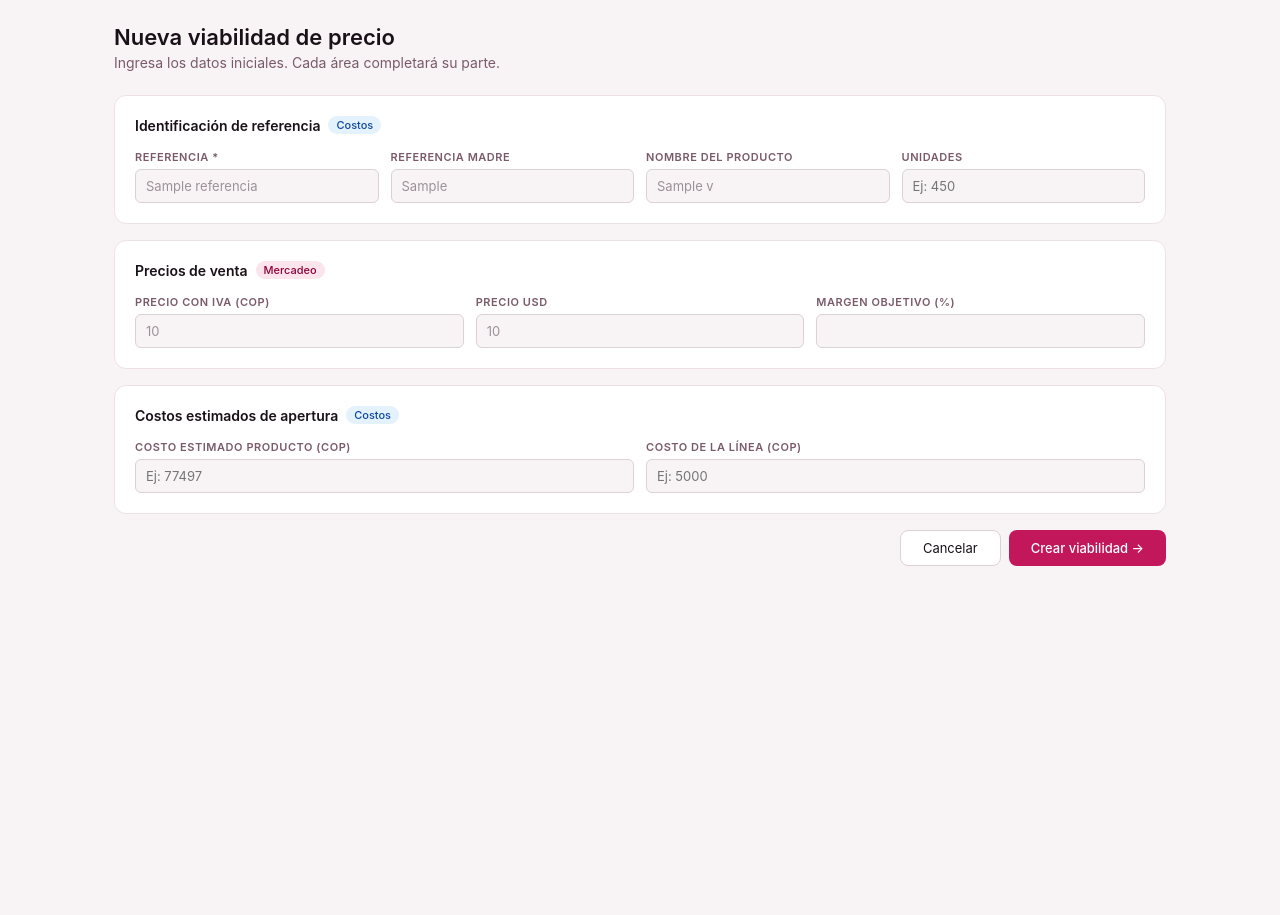
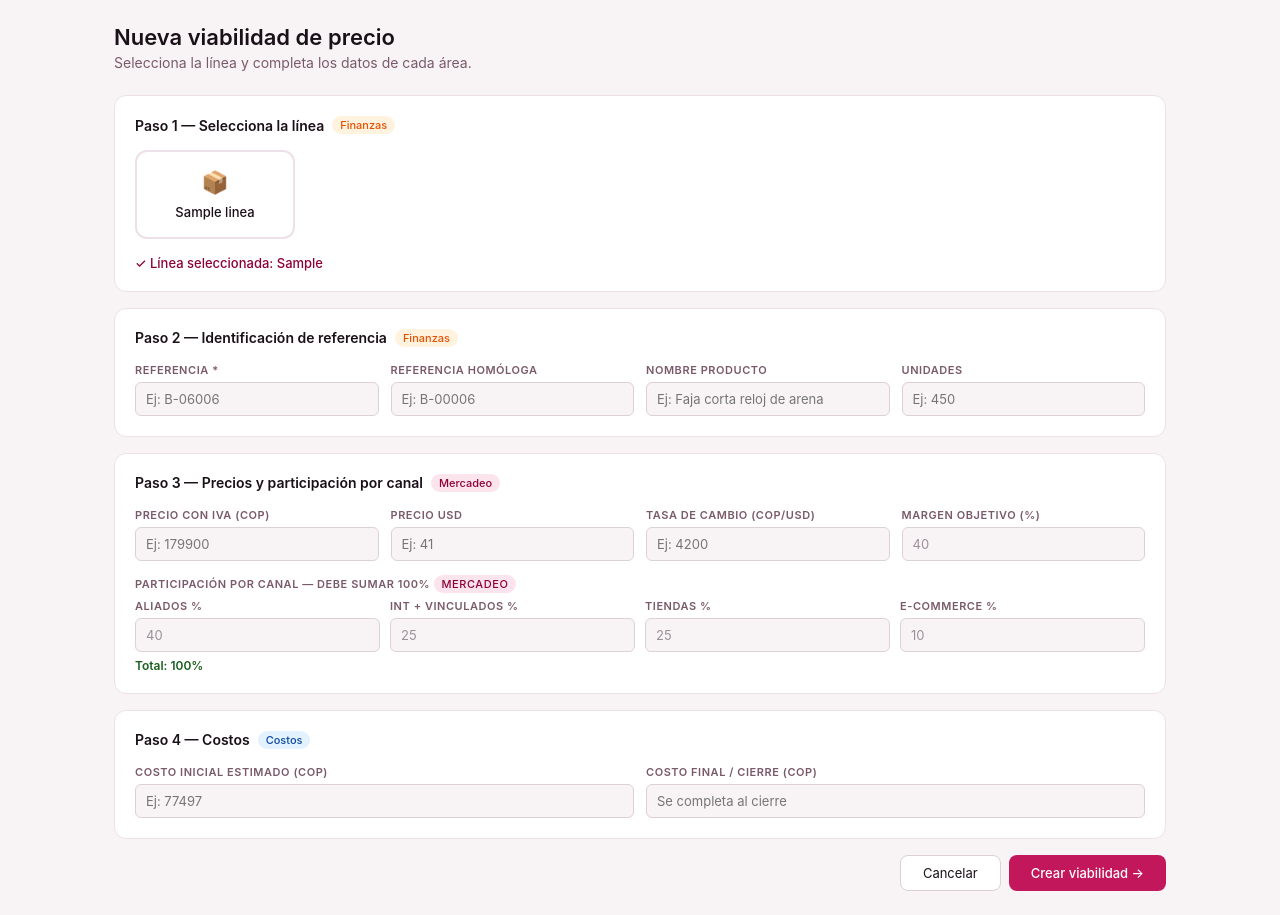
Before and after one commit to cristiandel48-spec/viabilidades, a Flask app: template app/templates/viabilidad_form.html in a window 1280 px wide. Before the commit the page ends 566 px from the top, so only its background shows below. Run offline with Flask 3, Linux system fonts and the light colour scheme; the template is opened without the code that fills it: most values are stand-ins (such as "Sample title", 1, 10 or a date in 2020).

Commit message:
fix: agregar selector de lineas en formulario nueva viabilidad

```diff
--- a/app/templates/viabilidad_form.html
+++ b/app/templates/viabilidad_form.html
@@ -4,71 +4,185 @@
 <div class="container">
   <div class="page-header">
     <h1 class="page-title">Nueva viabilidad de precio</h1>
-    <p class="page-sub">Ingresa los datos iniciales. Cada área completará su parte.</p>
+    <p class="page-sub">Selecciona la línea y completa los datos de cada área.</p>
   </div>
 
-  <form method="POST" action="{{ url_for('main.nueva') }}">
-    <!-- Identificación (Costos) -->
+  <form method="POST" action="{{ url_for('main.nueva') }}" id="frmNueva">
+
+    <!-- PASO 1: Selector de línea -->
     <div class="card">
-      <div class="card-title">Identificación de referencia <span class="rb rb-c">Costos</span></div>
+      <div class="card-title">Paso 1 — Selecciona la línea <span class="rb rb-f">Finanzas</span></div>
+      <div style="display:grid;grid-template-columns:repeat(auto-fill,minmax(160px,1fr));gap:10px;margin-bottom:1rem">
+        {% set iconos = {
+          'Línea Invisible': '👙',
+          'Fajas': '🩱',
+          'Control Flexy®': '💪',
+          'Reloj de Arena®': '⏳',
+          'Lovely': '💕',
+          'Materna': '🤰',
+          'Deportiva': '🏃',
+          'Para Hombres': '👔',
+          'Complementaria': '📦'
+        } %}
+        {% for l in lineas %}
+        <button type="button"
+          onclick="selLinea('{{ l }}')"
+          data-linea="{{ l }}"
+          style="padding:.875rem 1rem;background:{{ '#c2185b' if linea_sel==l else '#fff' }};
+                 border:2px solid {{ '#c2185b' if linea_sel==l else '#ede0e8' }};
+                 border-radius:12px;cursor:pointer;font-family:inherit;font-size:13px;
+                 font-weight:500;color:{{ '#fff' if linea_sel==l else '#1a1118' }};
+                 text-align:center;transition:all .2s;line-height:1.5">
+          <span style="font-size:22px;display:block;margin-bottom:4px">{{ iconos.get(l, '📦') }}</span>
+          {{ l }}
+        </button>
+        {% endfor %}
+      </div>
+      <input type="hidden" name="linea" id="lineaInput" value="{{ linea_sel or '' }}">
+      <div id="lineaSelLabel" style="font-size:13px;color:#8e0038;font-weight:500;{{ 'display:none' if not linea_sel else '' }}">
+        ✓ Línea seleccionada: <span id="lineaNombre">{{ linea_sel or '' }}</span>
+      </div>
+    </div>
+
+    <!-- PASOS 2-4: solo visibles al seleccionar línea -->
+    <div id="datosForm" style="{{ 'display:none' if not linea_sel else '' }}">
+
+      <!-- Paso 2: Referencia — Finanzas -->
+      <div class="card">
+        <div class="card-title">Paso 2 — Identificación de referencia <span class="rb rb-f">Finanzas</span></div>
         <div class="g4">
           <div class="fg">
             <label class="fl">Referencia *</label>
-          <input type="text" name="referencia" value="{{ v.get('referencia','') }}" required placeholder="Ej: B-06006" {{ 'disabled' if rol not in ('costos','admin') }}>
+            <input type="text" name="referencia" required placeholder="Ej: B-06006"
+              {{ 'disabled' if rol not in ('finanzas','admin') }}>
           </div>
           <div class="fg">
-          <label class="fl">Referencia madre</label>
-          <input type="text" name="ref_madre" value="{{ v.get('ref_madre','') }}" placeholder="Ej: B-00006" {{ 'disabled' if rol not in ('costos','admin') }}>
+            <label class="fl">Referencia homóloga</label>
+            <input type="text" name="ref_homologa" placeholder="Ej: B-00006"
+              {{ 'disabled' if rol not in ('finanzas','admin') }}>
           </div>
           <div class="fg">
-          <label class="fl">Nombre del producto</label>
-          <input type="text" name="nombre" value="{{ v.get('nombre','') }}" placeholder="Ej: Faja corta reloj de arena" {{ 'disabled' if rol not in ('costos','admin') }}>
+            <label class="fl">Nombre producto</label>
+            <input type="text" name="nombre" placeholder="Ej: Faja corta reloj de arena"
+              {{ 'disabled' if rol not in ('finanzas','admin') }}>
           </div>
           <div class="fg">
             <label class="fl">Unidades</label>
-          <input type="number" name="unidades" value="{{ v.get('unidades','') }}" min="0" placeholder="Ej: 450" {{ 'disabled' if rol not in ('costos','admin') }}>
+            <input type="number" name="unidades" min="0" placeholder="Ej: 450"
+              {{ 'disabled' if rol not in ('mercadeo','finanzas','admin') }}>
           </div>
         </div>
       </div>
 
-    <!-- Precios (Mercadeo) -->
+      <!-- Paso 3: Precios y canales — Mercadeo -->
       <div class="card">
-      <div class="card-title">Precios de venta <span class="rb rb-m">Mercadeo</span></div>
-      <div class="g3">
+        <div class="card-title">Paso 3 — Precios y participación por canal <span class="rb rb-m">Mercadeo</span></div>
+        <div class="g4" style="margin-bottom:1rem">
           <div class="fg">
             <label class="fl">Precio con IVA (COP)</label>
-          <input type="number" name="precio_cop_iva" value="{{ v.get('precio_cop_iva','') }}" min="0" placeholder="Ej: 179900" {{ 'disabled' if rol not in ('mercadeo','admin') }}>
+            <input type="number" name="precio_cop_iva" min="0" placeholder="Ej: 179900"
+              {{ 'disabled' if rol not in ('mercadeo','admin') }}>
           </div>
           <div class="fg">
             <label class="fl">Precio USD</label>
-          <input type="number" name="precio_usd" value="{{ v.get('precio_usd','') }}" min="0" step="0.5" placeholder="Ej: 41" {{ 'disabled' if rol not in ('mercadeo','admin') }}>
+            <input type="number" name="precio_usd" min="0" step="0.5" placeholder="Ej: 41"
+              {{ 'disabled' if rol not in ('mercadeo','admin') }}>
+          </div>
+          <div class="fg">
+            <label class="fl">Tasa de cambio (COP/USD)</label>
+            <input type="number" name="tasa_usd" min="0" placeholder="Ej: 4200"
+              {{ 'disabled' if rol not in ('mercadeo','admin') }}>
           </div>
           <div class="fg">
             <label class="fl">Margen objetivo (%)</label>
-          <input type="number" name="margen_objetivo" value="{{ v.get('margen_objetivo', 40) }}" min="0" max="100" {{ 'disabled' if rol not in ('finanzas','admin') }}>
-        </div>
+            <input type="number" name="margen_objetivo" value="40" min="0" max="100"
+              {{ 'disabled' if rol not in ('finanzas','admin') }}>
           </div>
         </div>
 
-    <!-- Costos (Costos) -->
+        <div style="font-size:11px;font-weight:600;color:#7a5a6a;text-transform:uppercase;letter-spacing:.05em;margin-bottom:8px">
+          Participación por canal — debe sumar 100% <span class="rb rb-m">Mercadeo</span>
+        </div>
+        <div style="display:grid;grid-template-columns:repeat(4,1fr);gap:10px">
+          <div class="fg">
+            <label class="fl">Aliados %</label>
+            <input type="number" name="dist_aliados" value="40" min="0" max="100" step="1"
+              oninput="checkDist()" {{ 'disabled' if rol not in ('mercadeo','admin') }}>
+          </div>
+          <div class="fg">
+            <label class="fl">Int + Vinculados %</label>
+            <input type="number" name="dist_vinculados" value="25" min="0" max="100" step="1"
+              oninput="checkDist()" {{ 'disabled' if rol not in ('mercadeo','admin') }}>
+          </div>
+          <div class="fg">
+            <label class="fl">Tiendas %</label>
+            <input type="number" name="dist_tiendas" value="25" min="0" max="100" step="1"
+              oninput="checkDist()" {{ 'disabled' if rol not in ('mercadeo','admin') }}>
+          </div>
+          <div class="fg">
+            <label class="fl">E-Commerce %</label>
+            <input type="number" name="dist_ecommerce" value="10" min="0" max="100" step="1"
+              oninput="checkDist()" {{ 'disabled' if rol not in ('mercadeo','admin') }}>
+          </div>
+        </div>
+        <div id="distTotal" style="font-size:12px;font-weight:600;color:#1b5e20;margin-top:6px">Total: 100%</div>
+      </div>
+
+      <!-- Paso 4: Costos — Costos -->
       <div class="card">
-      <div class="card-title">Costos estimados de apertura <span class="rb rb-c">Costos</span></div>
+        <div class="card-title">Paso 4 — Costos <span class="rb rb-c">Costos</span></div>
         <div class="g2">
           <div class="fg">
-          <label class="fl">Costo estimado producto (COP)</label>
-          <input type="number" name="costo_estimado" value="{{ v.get('costo_estimado','') }}" min="0" placeholder="Ej: 77497" {{ 'disabled' if rol not in ('costos','admin') }}>
+            <label class="fl">Costo inicial estimado (COP)</label>
+            <input type="number" name="costo_estimado" min="0" placeholder="Ej: 77497"
+              {{ 'disabled' if rol not in ('costos','admin') }}>
           </div>
           <div class="fg">
-          <label class="fl">Costo de la línea (COP)</label>
-          <input type="number" name="costo_linea" value="{{ v.get('costo_linea','') }}" min="0" placeholder="Ej: 5000" {{ 'disabled' if rol not in ('costos','admin') }}>
+            <label class="fl">Costo final / cierre (COP)</label>
+            <input type="number" name="costo_linea" min="0" placeholder="Se completa al cierre"
+              {{ 'disabled' if rol not in ('costos','admin') }}>
           </div>
         </div>
       </div>
 
       <div class="act-row" style="border:none;padding:0">
         <a href="{{ url_for('main.dashboard') }}" class="btn-s">Cancelar</a>
-      <button type="submit" class="btn-p">Crear viabilidad →</button>
+        <button type="submit" class="btn-p" id="btnCrear">Crear viabilidad →</button>
       </div>
+
+    </div><!-- /datosForm -->
   </form>
 </div>
+
+<script>
+function selLinea(nombre) {
+  document.querySelectorAll('[data-linea]').forEach(function(b) {
+    b.style.background = '#fff';
+    b.style.borderColor = '#ede0e8';
+    b.style.color = '#1a1118';
+  });
+  var btn = document.querySelector('[data-linea="' + nombre + '"]');
+  btn.style.background = '#c2185b';
+  btn.style.borderColor = '#c2185b';
+  btn.style.color = '#fff';
+  document.getElementById('lineaInput').value = nombre;
+  document.getElementById('lineaNombre').textContent = nombre;
+  document.getElementById('lineaSelLabel').style.display = 'block';
+  document.getElementById('datosForm').style.display = 'block';
+}
+
+function checkDist() {
+  var campos = ['dist_aliados', 'dist_vinculados', 'dist_tiendas', 'dist_ecommerce'];
+  var total = campos.reduce(function(s, n) {
+    return s + (parseFloat(document.querySelector('[name=' + n + ']').value) || 0);
+  }, 0);
+  var el = document.getElementById('distTotal');
+  el.textContent = 'Total: ' + total.toFixed(0) + '%';
+  el.style.color = Math.abs(total - 100) < 0.1 ? '#1b5e20' : '#c62828';
+}
+
+{% if linea_sel %}
+window.onload = function() { selLinea('{{ linea_sel }}'); };
+{% endif %}
+</script>
 {% endblock %}
```
Lines whose indentation alone changed are shown as unchanged.
